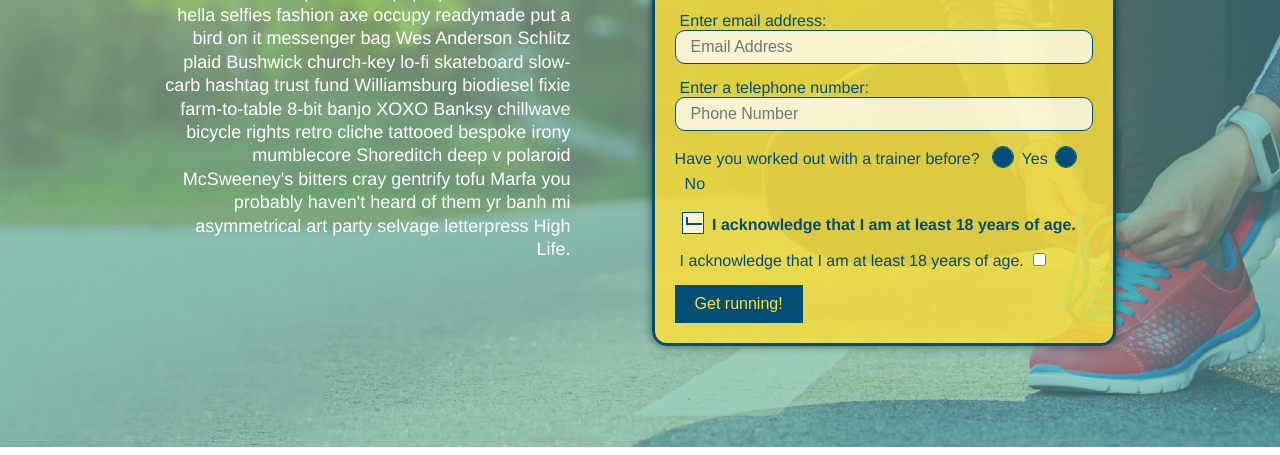
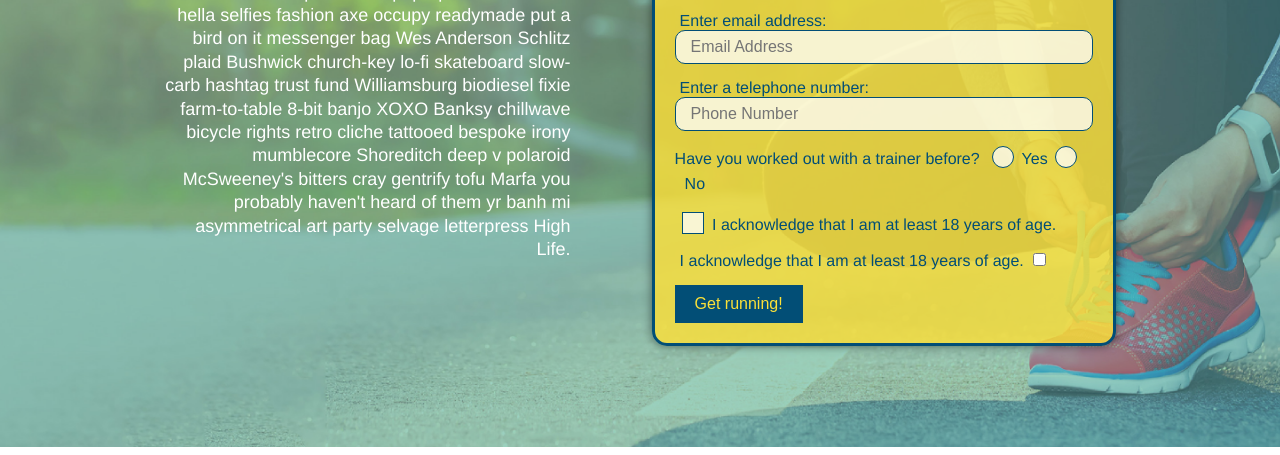
Before and after one commit to ktesibios285/run-buddy, a plain HTML site: page index.html in a window 1280 px wide. Shown: the part 345-800 px from the top of the page. Drawn offline with Linux system fonts and the light colour scheme.

Commit message:
final css touches

```diff
--- a/assets/css/style.css
+++ b/assets/css/style.css
@@ -199,11 +199,6 @@ section {
   font-size: 16px;
 }
 
-.checkbox-wrapper ,
-.radio-wrapper input:checked + label {
-  font-weight: bold;
-}
-
 .checkbox-wrapper input, .radio-wrapper input {
   opacity: 0;
 }
@@ -220,7 +215,7 @@ section {
   height: 20px;
   width: 20px;
   background: rgba(255, 255, 255, 0.75);
-  border: 1px solid #024e76;
+  border: 1px solid var(--secondary-color);
   position: absolute;
   top: -4px;
   left: -30px;
@@ -231,27 +226,37 @@ section {
 }
 
 .radio-wrapper label::after {
-  background-image: radial-gradient(circle, #39a6b2, #024e76);
-  transform: rotate(-58deg);
   content: "";
+  height: 20px;
   width: 20px;
-  height: 20px;
   border-radius: 50%;
-  background: #024e76;
+  background: var(--secondary-color);
   position: absolute;
   left: -29px;
   top: -3px;
+  background-image: radial-gradient(circle, var(--tertiary-color), var(--secondary-color));
 }
 
 .checkbox-wrapper label::after {
   content: "";
   height: 6px;
   width: 14px;
-  border-left: 2px solid #024e76;
-  border-bottom: 2px solid #024e76;
+  border-left: 2px solid var(--secondary-color);
+  border-bottom: 2px solid var(--secondary-color);
   position: absolute;
   left: -26px;
   top: 1px;
+  transform: rotate(-58deg);
+}
+
+.checkbox-wrapper input + label::after,
+.radio-wrapper input + label::after {
+  content: none;
+}
+
+.checkbox-wrapper input:checked + label::after,
+.radio-wrapper input:checked + label::after {
+  content: "";
 }
 /* HERO STYLES END */
 
```
